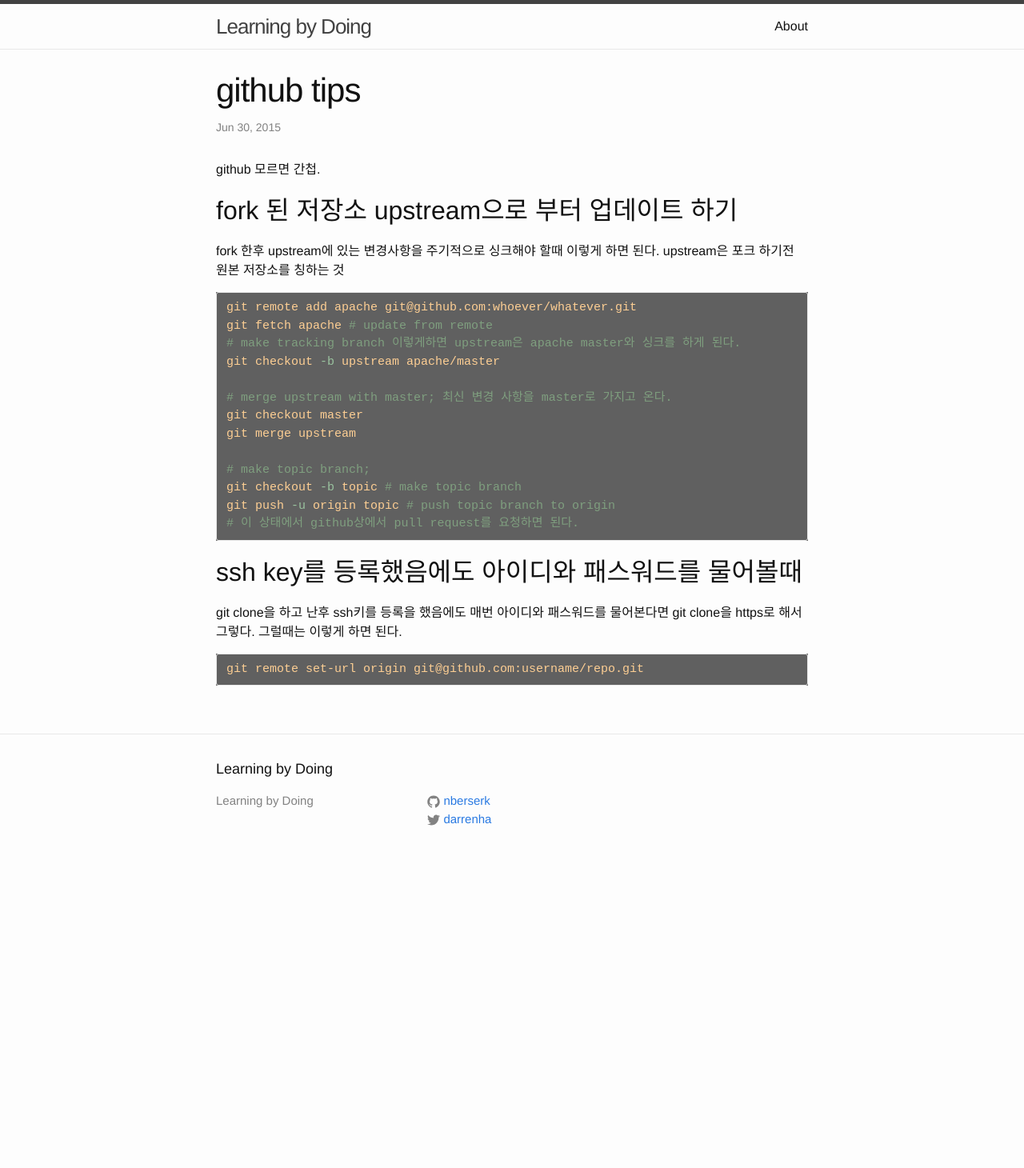
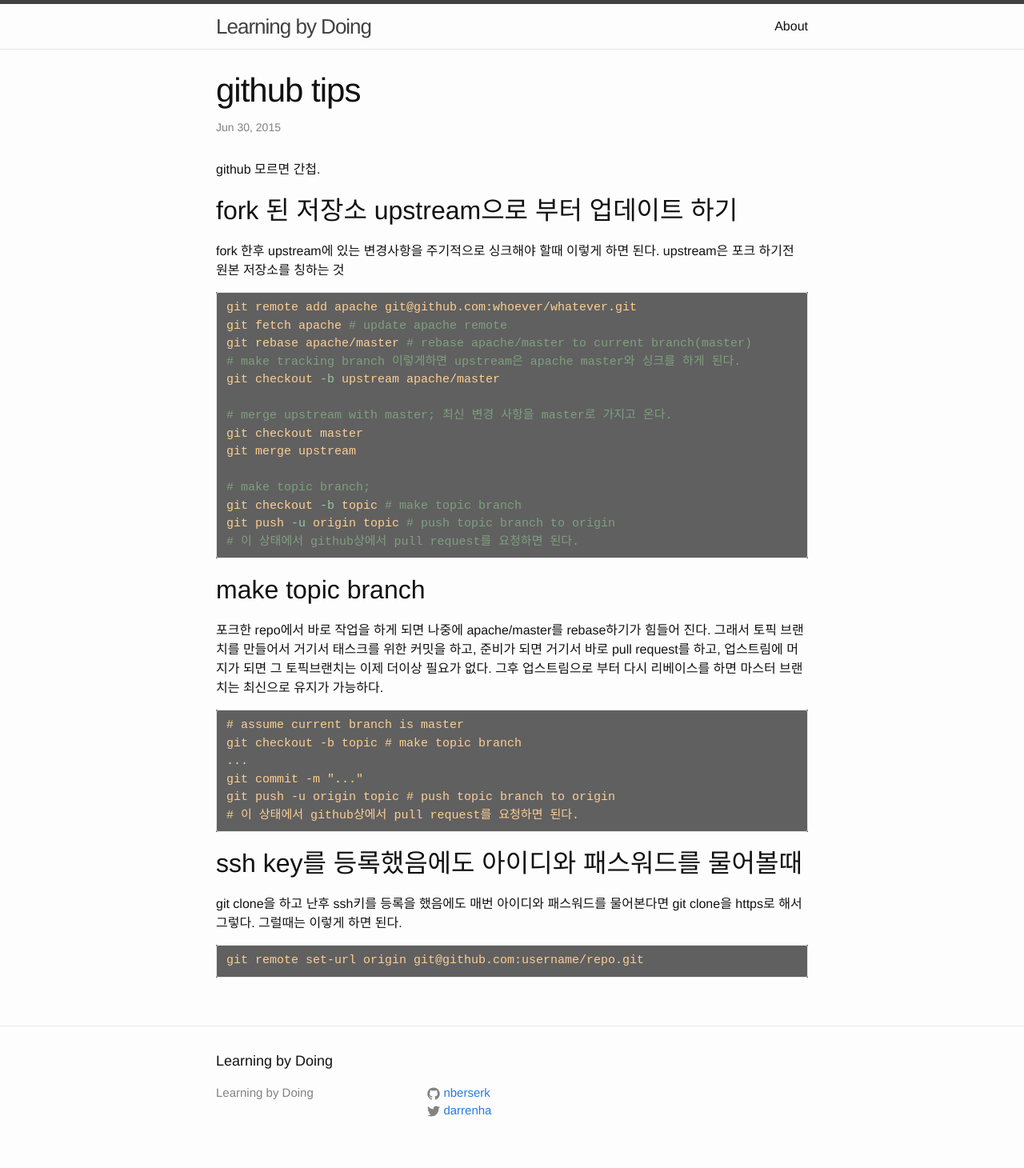
Before and after one commit to nberserk/nberserk.github.io.backup, a Jekyll site: the page built from _posts/2015-06-30-using-github.md, in a window 1280 px wide. Shown: the whole page at 80% size. Built offline with Jekyll 4.4.1, drawn with Linux system fonts in a browser that asks for light colours; Markdown is read by kramdown in place of the engine named in the settings; comment, search, counter and statistics services are not loaded; before the commit the page ends 1095 px from its top, so only the background shows below that.

Commit message:
fork/pull request/rebase from upstream

````diff
--- a/_posts/2015-06-30-using-github.md
+++ b/_posts/2015-06-30-using-github.md
@@ -13,7 +13,8 @@
 
 ```bash
 git remote add apache git@github.com:whoever/whatever.git
-git fetch apache # update from remote
+git fetch apache # update apache remote
+git rebase apache/master # rebase apache/master to current branch(master)
 # make tracking branch 이렇게하면 upstream은 apache master와 싱크를 하게 된다.
 git checkout -b upstream apache/master
 
@@ -27,6 +28,19 @@
 # 이 상태에서 github상에서 pull request를 요청하면 된다.
 ```
 
+## make topic branch
+
+포크한 repo에서 바로 작업을 하게 되면 나중에 apache/master를 rebase하기가 힘들어 진다. 그래서 토픽 브랜치를 만들어서 거기서 태스크를 위한 커밋을 하고, 준비가 되면 거기서 바로 pull request를 하고, 업스트림에 머지가 되면 그 토픽브랜치는 이제 더이상 필요가 없다. 그후 업스트림으로 부터 다시 리베이스를 하면 마스터 브랜치는 최신으로 유지가 가능하다.
+
+```
+# assume current branch is master
+git checkout -b topic # make topic branch
+...
+git commit -m "..."
+git push -u origin topic # push topic branch to origin
+# 이 상태에서 github상에서 pull request를 요청하면 된다.
+```
+
 ## ssh key를 등록했음에도 아이디와 패스워드를 물어볼때
 git clone을 하고 난후 ssh키를 등록을 했음에도 매번 아이디와 패스워드를 물어본다면 git clone을 https로 해서 그렇다. 그럴때는 이렇게 하면 된다.
 {% highlight bash%}
````
